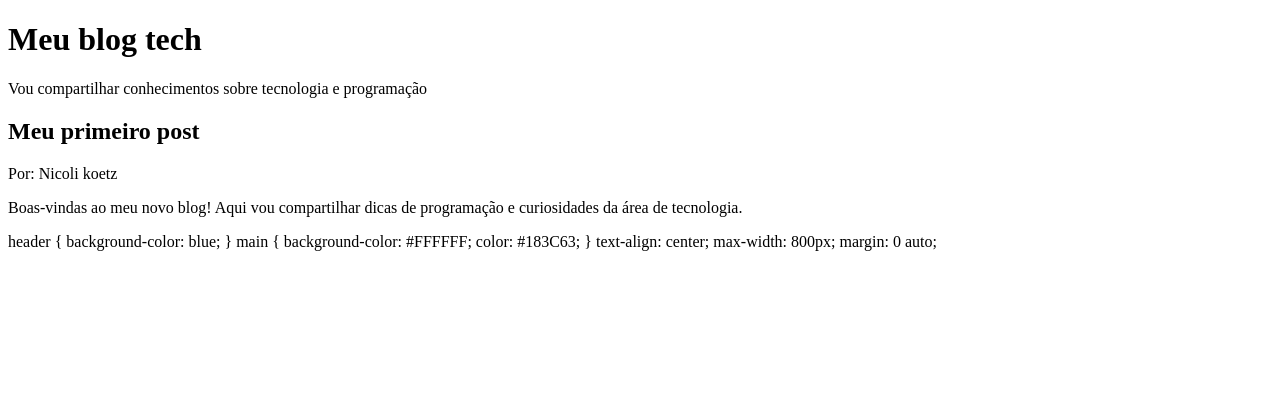
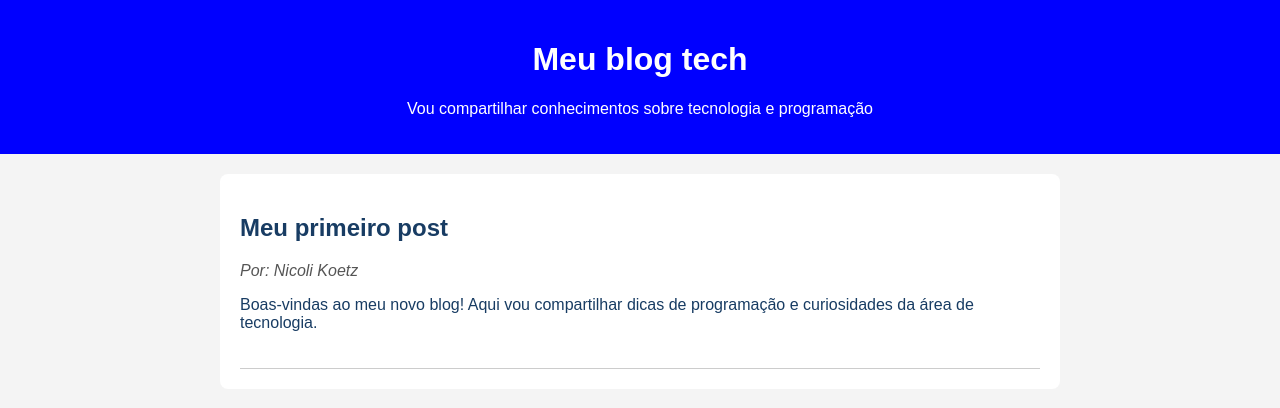
Before and after one commit to nicolikoetz-pixel/projeto, a plain HTML site: page index.html in a window 1280 px wide. Drawn offline with Linux system fonts and the light colour scheme.

Commit message:
Update index.html

```diff
--- a/index.html
+++ b/index.html
@@ -1,27 +1,60 @@
 <!DOCTYPE html>
-
 <html lang="pt-br">
 <head>
-<meta charset="UTF-8">
-<meta name="viewport" content="width=device-width, initial-scale=1.0">
-<title>Document</title>
+    <meta charset="UTF-8">
+    <meta name="viewport" content="width=device-width, initial-scale=1.0">
+    <title>Meu Blog Tech</title>
+
+    <style>
+        /* Aqui fica o seu CSS organizado */
+        body {
+            font-family: Arial, sans-serif;
+            background-color: #f4f4f4;
+            margin: 0;
+            padding: 0;
+        }
+
+        header {
+            background-color: blue;
+            color: white;
+            text-align: center;
+            padding: 20px;
+        }
+
+        main {
+            background-color: #FFFFFF;
+            color: #183C63;
+            max-width: 800px;
+            margin: 20px auto;
+            padding: 20px;
+            border-radius: 8px;
+        }
+
+        .post {
+            border-bottom: 1px solid #ccc;
+            padding-bottom: 20px;
+        }
+
+        .autor {
+            font-style: italic;
+            color: #555;
+        }
+    </style>
 </head>
 <body>
-<h1>Meu blog tech</h1>
-<p>Vou compartilhar conhecimentos sobre tecnologia e programação</p>
+
+    <header>
+        <h1>Meu blog tech</h1>
+        <p>Vou compartilhar conhecimentos sobre tecnologia e programação</p>
+    </header>
+
+    <main>
+        <article class="post">
+            <h2>Meu primeiro post</h2>
+            <p class="autor">Por: Nicoli Koetz</p>
+            <p>Boas-vindas ao meu novo blog! Aqui vou compartilhar dicas de programação e curiosidades da área de tecnologia.</p>
+        </article>
+    </main>
+
 </body>
 </html>
-<meta name="viewport" content="width=device-width, initial-scale=1.0">
-<h2>Meu primeiro post</h2>
-<p>Por: Nicoli koetz</p>
-<p>Boas-vindas ao meu novo blog! Aqui vou compartilhar dicas de programação e curiosidades da área de tecnologia.</p>
-header {
-background-color: blue;
-}
-main {
-background-color: #FFFFFF;
-color: #183C63;
-}
-text-align: center;
-max-width: 800px;
-margin: 0 auto;
```
